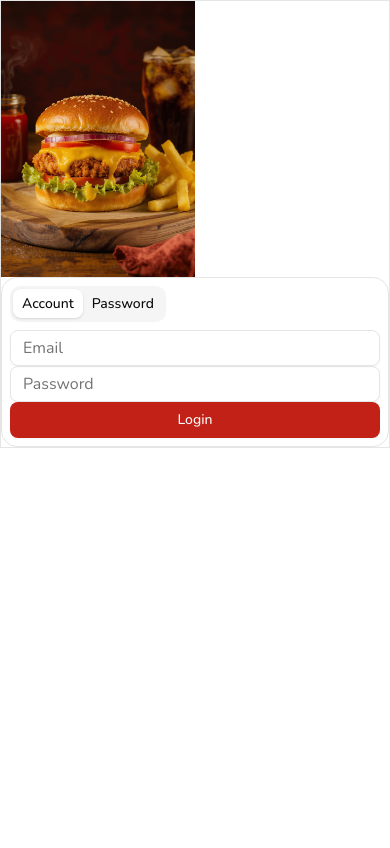
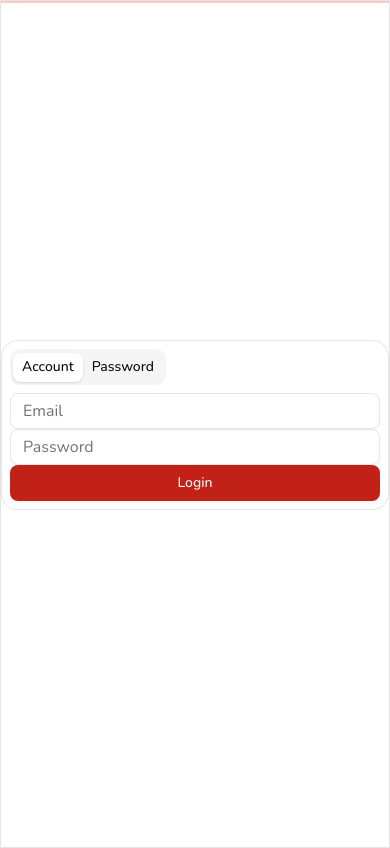
Before and after one commit to redkurawa/project-resto, a React (Vite) app: page /login in a window 390 px wide. Built offline with nearby package versions, Linux system fonts and the light colour scheme.

Commit message:
add header

```diff
--- a/src/App.tsx
+++ b/src/App.tsx
@@ -6,13 +6,13 @@ import Resto from './components/pages/resto';
 
 function App() {
   return (
-    <>
+    <div className='mx-auto max-w-[1440px] border'>
       <Routes>
         <Route path='/' element={<Home />} />
         <Route path='/login' element={<LoginPage />} />
         <Route path='/resto/:id' element={<Resto />} />
       </Routes>
-    </>
+    </div>
   );
 }
 
--- /dev/null
+++ b/src/components/pages/header.tsx
@@ -0,0 +1,18 @@
+import { Button } from '../ui/button';
+
+export const Header = () => {
+  return (
+    <div className='sm-container flex h-20 justify-between'>
+      <div className='flex items-center'>
+        <img src='./icons/logo.svg' alt='logo' />
+        <span className='ml-2 text-[32px] font-extrabold text-white'>
+          Foody
+        </span>
+      </div>
+      <div className='flex items-center gap-4'>
+        <Button variant={'outline'}>Sign In</Button>
+        <Button variant={'secondary'}>Sign Up</Button>
+      </div>
+    </div>
+  );
+};
--- a/src/components/pages/home.tsx
+++ b/src/components/pages/home.tsx
@@ -3,6 +3,7 @@ import type { Restaurant } from '@/types/resto';
 import { useEffect, useState } from 'react';
 import { Link } from 'react-router';
 import { RestoNameHeader } from '../resto-name-header';
+import { Header } from './header';
 
 export const Home = () => {
   const [resto, setResto] = useState<Restaurant[]>([]);
@@ -27,7 +28,19 @@ export const Home = () => {
 
   return (
     // useRenderObjectList(resto);
-    <div className='grid grid-cols-1 gap-5 md:grid-cols-3'>
+    <>
+      <div
+        style={{
+          backgroundImage: `linear-gradient(rgba(0,0,0,0.3), rgba(0,0,0,0.3)), url("/images/hero-burger.png")`,
+          backgroundSize: 'cover',
+          backgroundPosition: 'center',
+          width: '100%',
+          height: '827px',
+        }}
+      >
+        <Header />
+      </div>
+      <div className='sm-container grid grid-cols-1 gap-5 md:grid-cols-3'>
         {resto.map((data) => (
           <Link key={data.id} to={`resto/${data.id}`}>
             <div className='hover:border-accent-yellow flex cursor-pointer rounded-2xl shadow-md hover:border'>
@@ -36,5 +49,6 @@ export const Home = () => {
           </Link>
         ))}
       </div>
+    </>
   );
 };
--- a/src/components/pages/login.tsx
+++ b/src/components/pages/login.tsx
@@ -28,13 +28,13 @@ const LoginPage = () => {
 
   return (
     <div className='big-container mx-auto flex w-full flex-wrap'>
-      <div className='flex w-full basis-1/2 items-center justify-center'>
+      <div className='flex w-full items-center justify-center border border-red-200 lg:basis-1/2'>
         <img
           src='./images/login-burger.png'
-          className='basis-1/2 object-contain'
+          className='hidden basis-1/2 object-contain lg:block'
         />
       </div>
-      <div className='flex-center w-full basis-1/2'>
+      <div className='flex-center mx-auto min-h-screen w-full basis-1/2 lg:min-h-0'>
         <Tabs
           defaultValue='signIn'
           className='w-[400px] rounded-2xl border p-2'
--- a/src/index.css
+++ b/src/index.css
@@ -127,10 +127,10 @@
 }
 
 @layer components {
-  .big-container {
+  .sm-container {
     margin: 0 auto;
 
-    @apply max-w-360 border;
+    @apply max-w-300 border;
   }
 }
 
```
Also changed, not shown: public/icons/logo.svg (added), public/images/hero-burger.png (added). Lines whose indentation alone changed are shown as unchanged.
